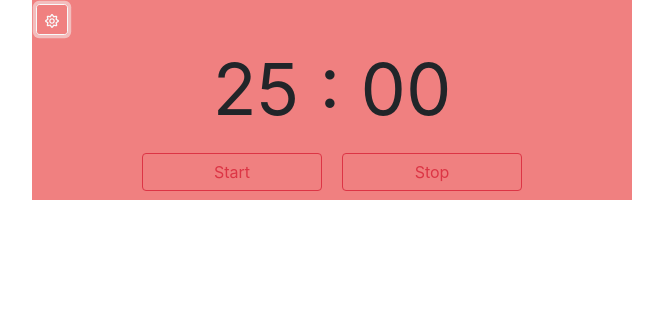
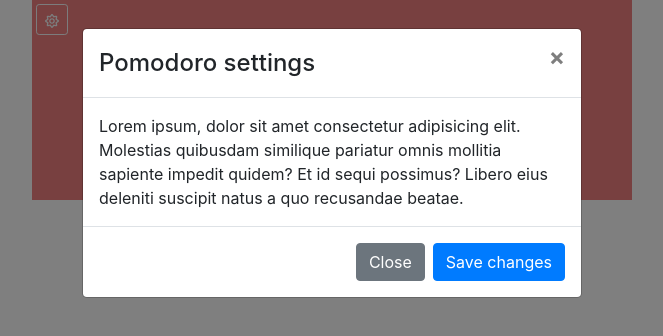
Before and after one commit to mrhitman/sprintfuck, a React (Create React App) app: page / in a window 1280 px wide. Both pictures are taken after a click on the button 360 px from the left and 19 px from the top of the page. Shown: the top 336 px of the page, without its empty margins (308-971 px from the left). Built offline with nearby package versions, Linux system fonts and the light colour scheme.

Commit message:
settings page

```diff
--- a/src/components/Pomodoro/Pomodoro.tsx
+++ b/src/components/Pomodoro/Pomodoro.tsx
@@ -1,7 +1,7 @@
 import { DateTime } from "luxon";
 import React, { Component } from "react";
 import { Button, Container, Row } from "react-bootstrap";
-import { FaRegSun } from "react-icons/fa";
+import PomodoroSettings from "./PomodoroSettings";
 
 interface PomodoroState {
   end?: DateTime;
@@ -22,9 +22,7 @@ export class Pomodoro extends Component<{}, PomodoroState> {
     return (
       <Container className="pomodoro-panel">
         <Row className="pomodoro-header">
-          <Button size="sm" variant="outline-light">
-            <FaRegSun />
-          </Button>
+          <PomodoroSettings />
         </Row>
         <Row>
           <div className="pomodoro-time">
@@ -69,6 +67,7 @@ export class Pomodoro extends Component<{}, PomodoroState> {
       return {
         start: undefined,
         timerId: undefined,
+        timeLeft: undefined,
         minutes: state.minutes
       };
     });
--- a/src/components/Pomodoro/PomodoroSettings.tsx
+++ b/src/components/Pomodoro/PomodoroSettings.tsx
@@ -1,24 +1,48 @@
 import React, { Component } from "react";
-import { Modal } from "react-bootstrap";
+import { Button, Modal } from "react-bootstrap";
+import { FaRegSun } from "react-icons/fa";
 
-interface PomodoroSettingsProps {
+interface PomodoroSettingsState {
   show: boolean;
 }
-export class PomodoroSettings extends Component<PomodoroSettingsProps> {
+export class PomodoroSettings extends Component<{}, PomodoroSettingsState> {
+  public state = {
+    show: false
+  };
+
   public render() {
-    const { show } = this.props;
+    const { show } = this.state;
     return (
-      <Modal show={show}>
-        <Modal.Header>Pomodoro settings</Modal.Header>
+      <React.Fragment>
+        <Button size="sm" variant="outline-light" onClick={this.handleShow}>
+          <FaRegSun />
+        </Button>
+        <Modal show={show} onHide={this.handleHide}>
+          <Modal.Header closeButton>
+            <Modal.Title>Pomodoro settings</Modal.Title>
+          </Modal.Header>
           <Modal.Body>
             Lorem ipsum, dolor sit amet consectetur adipisicing elit. Molestias
             quibusdam similique pariatur omnis mollitia sapiente impedit quidem?
             Et id sequi possimus? Libero eius deleniti suscipit natus a quo
             recusandae beatae.
           </Modal.Body>
+          <Modal.Footer>
+            <Button variant="secondary">Close</Button>
+            <Button variant="primary">Save changes</Button>
+          </Modal.Footer>
         </Modal>
+      </React.Fragment>
     );
   }
+
+  protected handleShow = () => {
+    this.setState({ show: true });
+  };
+
+  protected handleHide = () => {
+    this.setState({ show: false });
+  };
 }
 
 export default PomodoroSettings;
```
Lines whose indentation alone changed are shown as unchanged.
